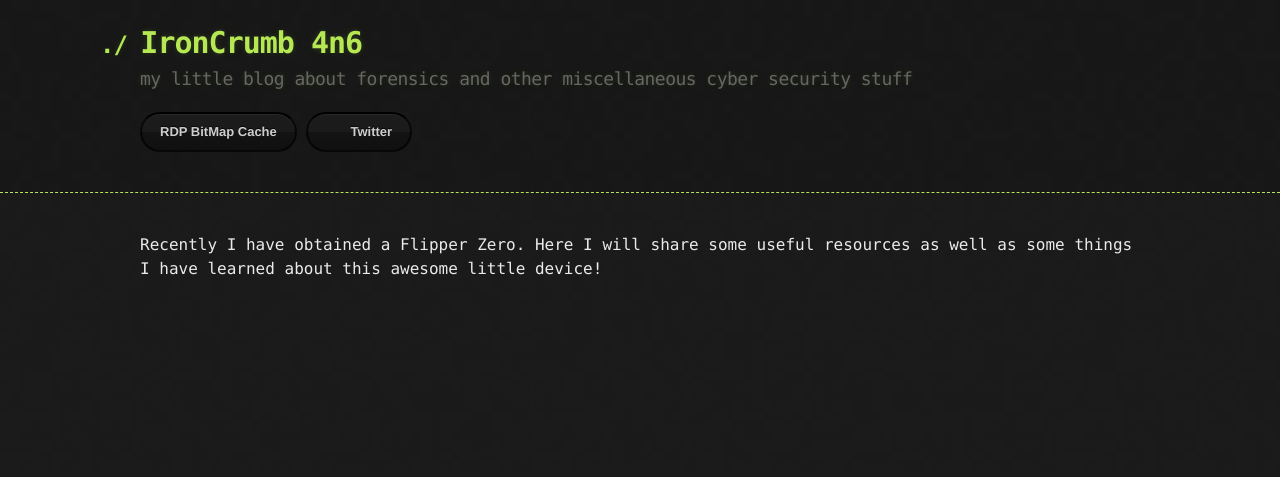
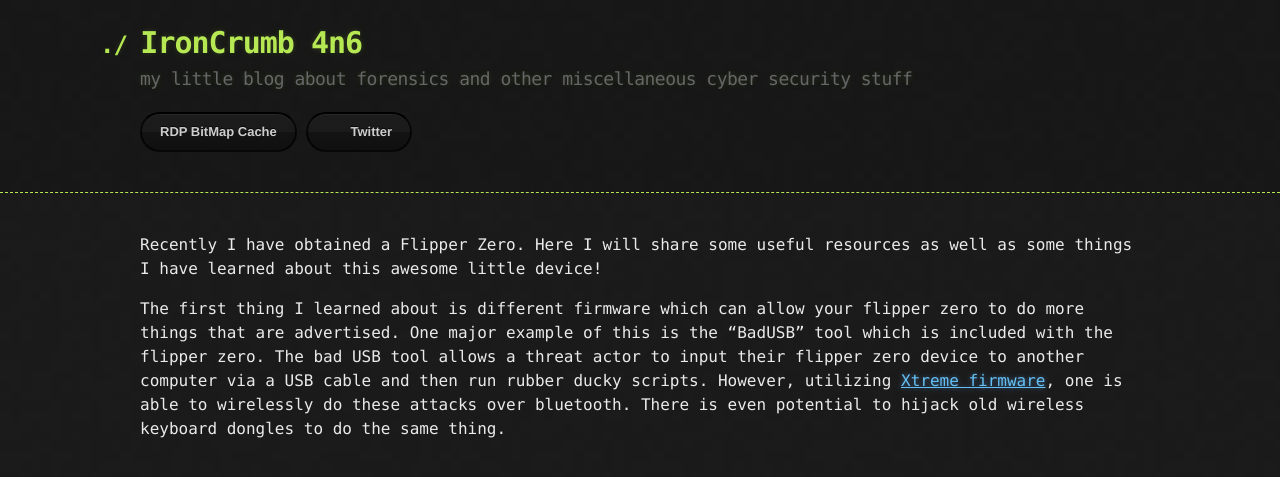
Before and after one commit to Centrelink93/ironcrumb.github.io, a Jekyll site: the page built from Flipper.md, in a window 1280 px wide. Shown: the top 477 px of the page. Built offline with Jekyll 4.4.1, drawn with Linux system fonts in a browser that asks for light colours; our own code applies the rules of GitHub Pages for plain Markdown files.

Commit message:
Update Flipper.md

```diff
--- a/Flipper.md
+++ b/Flipper.md
@@ -1 +1,3 @@
 Recently I have obtained a Flipper Zero. Here I will share some useful resources as well as some things I have learned about this awesome little device!
+
+The first thing I learned about is different firmware which can allow your flipper zero to do more things that are advertised. One major example of this is the "BadUSB" tool which is included with the flipper zero. The bad USB tool allows a threat actor to input their flipper zero device to another computer via a USB cable and then run rubber ducky scripts. However, utilizing [Xtreme firmware](https://github.com/ClaraCrazy/Flipper-Xtreme), one is able to wirelessly do these attacks over bluetooth. There is even potential to hijack old wireless keyboard dongles to do the same thing.
```
